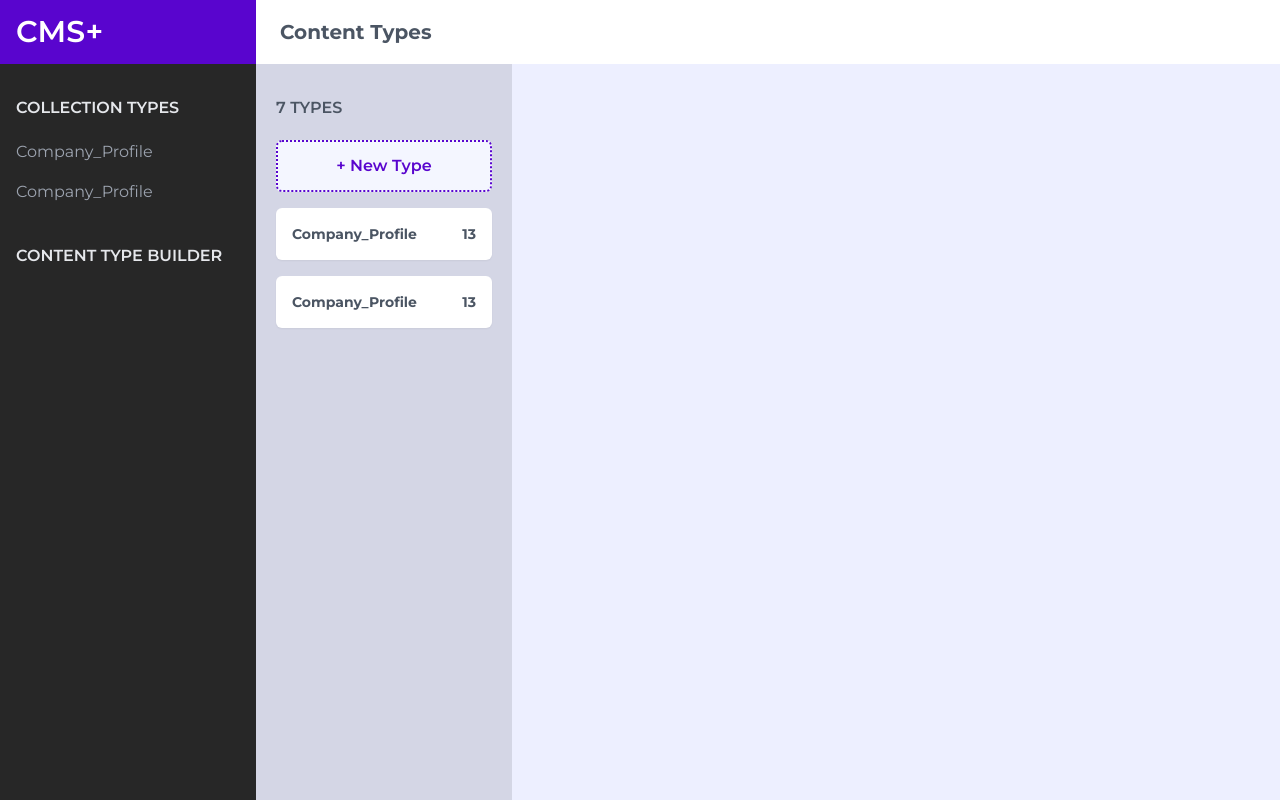
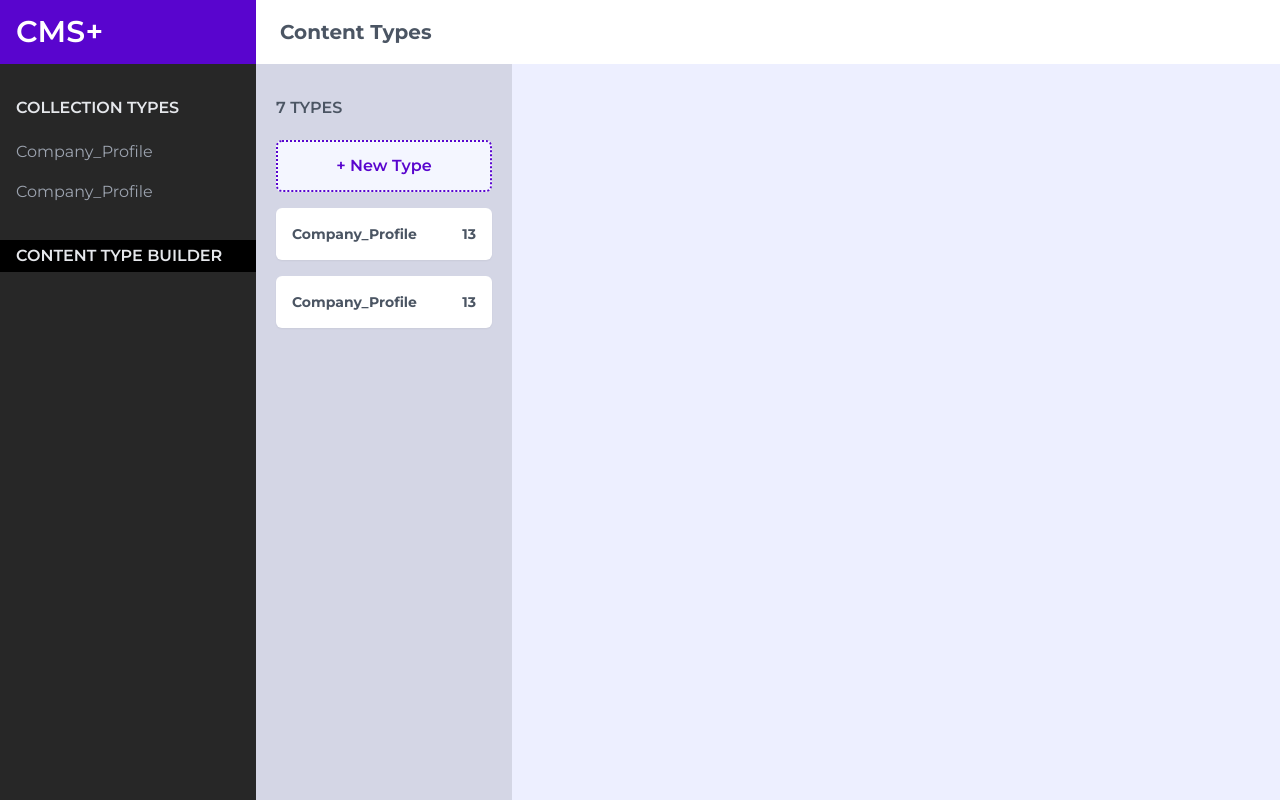
Before and after one commit to souris-dev/cms-plus-fe, a React (Create React App) app: page /contentTypes in a window 1280 px wide. Built offline with nearby package versions, Linux system fonts and the light colour scheme.

Commit message:
fix: sidebar nav for content type builder

```diff
--- a/src/components/Sidebar/index.tsx
+++ b/src/components/Sidebar/index.tsx
@@ -41,7 +41,7 @@ const Sidebar: React.FC
               <SidebarCollectionEntry activeContentTypeId={collectionContentTypeId} contentTypeId={2} contentTypeName="Company_Profile" />
             </ul>
 
-            <a href="/contentTypes" className="font-semibold block uppercase mt-8 hover:bg-black pt-1 pb-1 pl-4 pr-3">
+            <a href="/contentTypes" className={`font-semibold block uppercase mt-8 ${isContentTypeBuilder ? 'bg-black' : 'hover:bg-black'} pt-1 pb-1 pl-4 pr-3`}>
               Content Type Builder
             </a>
           </div>
```
